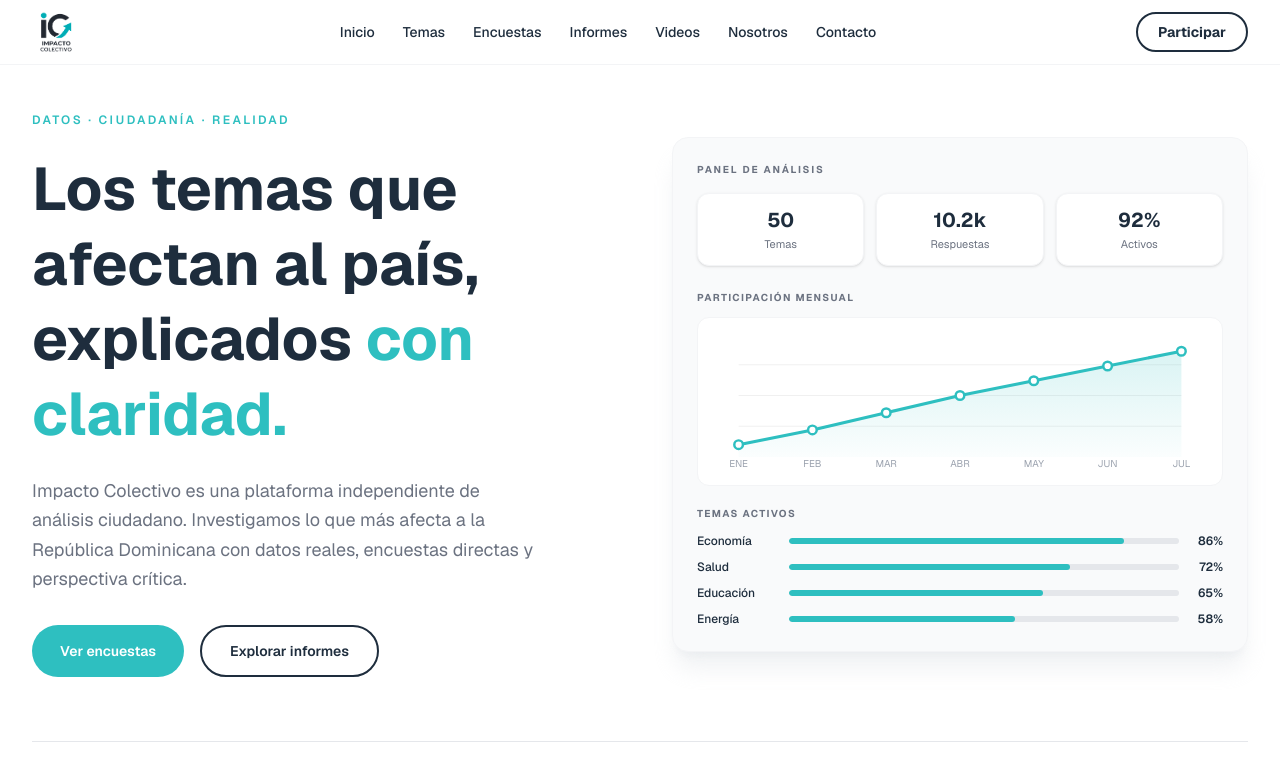
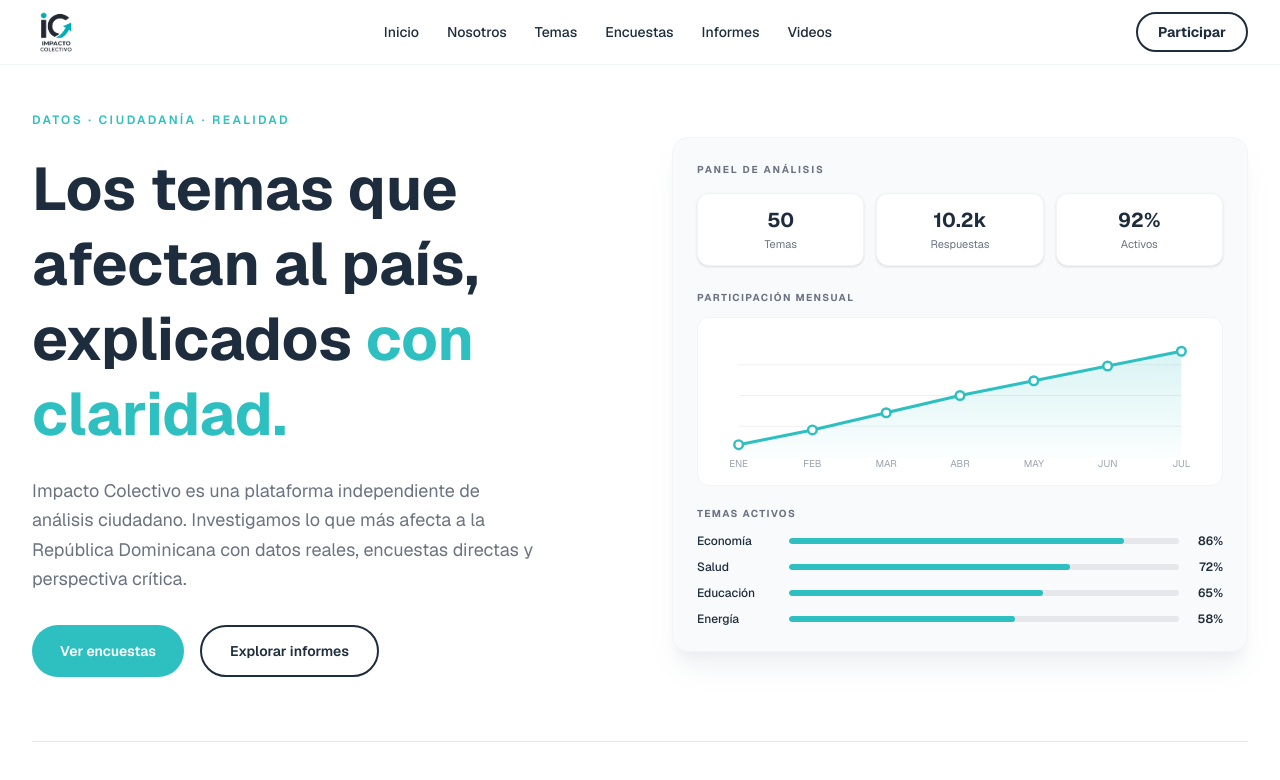
Before and after one commit to Nico200209/Impacto-Colectivo, a Next.js app: page / in a window 1280 px wide. Shown: the top 780 px of the page. Built offline with nearby package versions, Linux system fonts and the light colour scheme.

Commit message:
Navbar Fixes

```diff
--- a/components/Navbar.tsx
+++ b/components/Navbar.tsx
@@ -4,18 +4,23 @@ import { useEffect, useState } from "react";
 import Image from "next/image";
 
 const navLinks = [
-  { label: "Inicio",     href: "#inicio" },
-  { label: "Temas",      href: "#temas" },
-  { label: "Encuestas",  href: "#encuestas" },
-  { label: "Informes",   href: "#informes" },
-  { label: "Videos",     href: "#videos" },
-  { label: "Nosotros",   href: "#nosotros" },
-  { label: "Contacto",   href: "#contacto" },
+  { label: "Inicio",    href: "#inicio" },
+  { label: "Nosotros",  href: "#nosotros" },
+  { label: "Temas",     href: "#temas" },
+  { label: "Encuestas", href: "#encuestas" },
+  { label: "Informes",  href: "#informes" },
+  { label: "Videos",    href: "#videos" },
 ];
 
+function smoothScrollTo(href: string) {
+  const id = href.replace("#", "");
+  const el = document.getElementById(id);
+  if (el) el.scrollIntoView({ behavior: "smooth" });
+}
+
 export default function Navbar() {
-  const [scrolled, setScrolled]   = useState(false);
-  const [menuOpen, setMenuOpen]   = useState(false);
+  const [scrolled, setScrolled] = useState(false);
+  const [menuOpen, setMenuOpen] = useState(false);
 
   useEffect(() => {
     const onScroll = () => setScrolled(window.scrollY > 20);
@@ -23,7 +28,11 @@ export default function Navbar() {
     return () => window.removeEventListener("scroll", onScroll);
   }, []);
 
-  const handleLinkClick = () => setMenuOpen(false);
+  const handleLinkClick = (e: React.MouseEvent<HTMLAnchorElement>, href: string) => {
+    e.preventDefault();
+    setMenuOpen(false);
+    smoothScrollTo(href);
+  };
 
   return (
     <header
@@ -34,7 +43,7 @@ export default function Navbar() {
       <nav className="max-w-7xl mx-auto px-4 sm:px-6 lg:px-8 h-16 flex items-center justify-between">
 
         {/* Logo */}
-        <a href="#inicio" className="flex-shrink-0">
+        <a href="#inicio" onClick={(e) => handleLinkClick(e, "#inicio")} className="flex-shrink-0">
           <Image
             src="/logos/IC_Logo.png"
             alt="Impacto Colectivo"
@@ -51,6 +60,7 @@ export default function Navbar() {
             <li key={link.href}>
               <a
                 href={link.href}
+                onClick={(e) => handleLinkClick(e, link.href)}
                 className="relative pb-0.5 hover:text-[#2EBFC0] transition-colors duration-200
                            after:content-[''] after:absolute after:bottom-0 after:left-0 after:w-0
                            after:h-[2px] after:bg-[#2EBFC0] after:transition-all after:duration-200
@@ -65,7 +75,8 @@ export default function Navbar() {
         {/* Desktop CTA + Mobile hamburger */}
         <div className="flex items-center gap-3">
           <a
-            href="#participar"
+            href="#encuestas"
+            onClick={(e) => handleLinkClick(e, "#encuestas")}
             className="hidden md:inline-flex items-center px-5 py-2 rounded-full border-2 border-[#1E2D3D]
                        text-sm font-bold text-[#1E2D3D] hover:bg-[#1E2D3D] hover:text-white
                        transition-all duration-200 hover:scale-105"
@@ -81,21 +92,9 @@ export default function Navbar() {
             aria-label="Abrir menú"
             aria-expanded={menuOpen}
           >
-            <span
-              className={`block w-5 h-0.5 bg-[#1E2D3D] transition-all duration-300 ${
-                menuOpen ? "rotate-45 translate-y-2" : ""
-              }`}
-            />
-            <span
-              className={`block w-5 h-0.5 bg-[#1E2D3D] transition-all duration-300 ${
-                menuOpen ? "opacity-0" : ""
-              }`}
-            />
-            <span
-              className={`block w-5 h-0.5 bg-[#1E2D3D] transition-all duration-300 ${
-                menuOpen ? "-rotate-45 -translate-y-2" : ""
-              }`}
-            />
+            <span className={`block w-5 h-0.5 bg-[#1E2D3D] transition-all duration-300 ${menuOpen ? "rotate-45 translate-y-2" : ""}`} />
+            <span className={`block w-5 h-0.5 bg-[#1E2D3D] transition-all duration-300 ${menuOpen ? "opacity-0" : ""}`} />
+            <span className={`block w-5 h-0.5 bg-[#1E2D3D] transition-all duration-300 ${menuOpen ? "-rotate-45 -translate-y-2" : ""}`} />
           </button>
         </div>
       </nav>
@@ -111,7 +110,7 @@ export default function Navbar() {
             <li key={link.href}>
               <a
                 href={link.href}
-                onClick={handleLinkClick}
+                onClick={(e) => handleLinkClick(e, link.href)}
                 className="block text-base font-medium text-[#1E2D3D] hover:text-[#2EBFC0] transition-colors"
               >
                 {link.label}
@@ -120,8 +119,8 @@ export default function Navbar() {
           ))}
           <li className="pt-2 border-t border-gray-100">
             <a
-              href="#participar"
-              onClick={handleLinkClick}
+              href="#encuestas"
+              onClick={(e) => handleLinkClick(e, "#encuestas")}
               className="inline-flex items-center px-5 py-2 rounded-full border-2 border-[#1E2D3D]
                          text-sm font-bold text-[#1E2D3D] hover:bg-[#1E2D3D] hover:text-white transition-all"
             >
```
